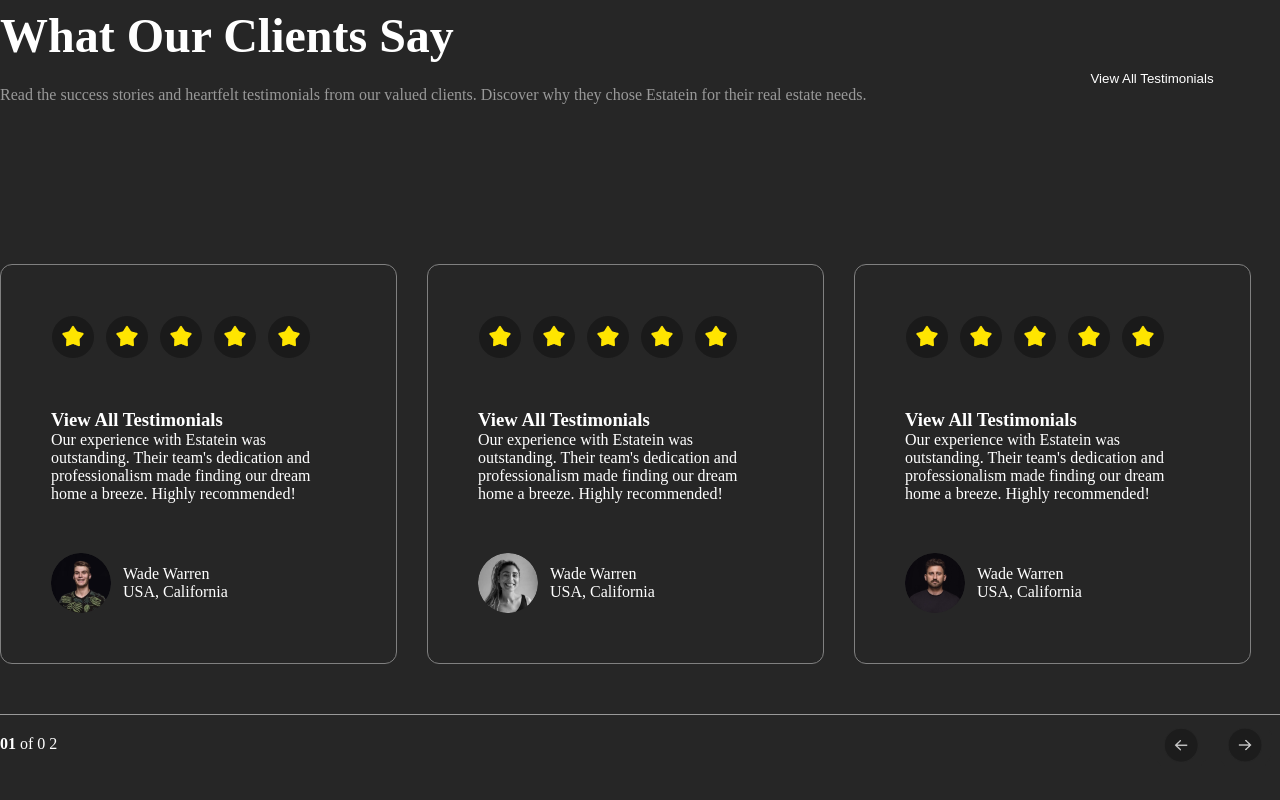
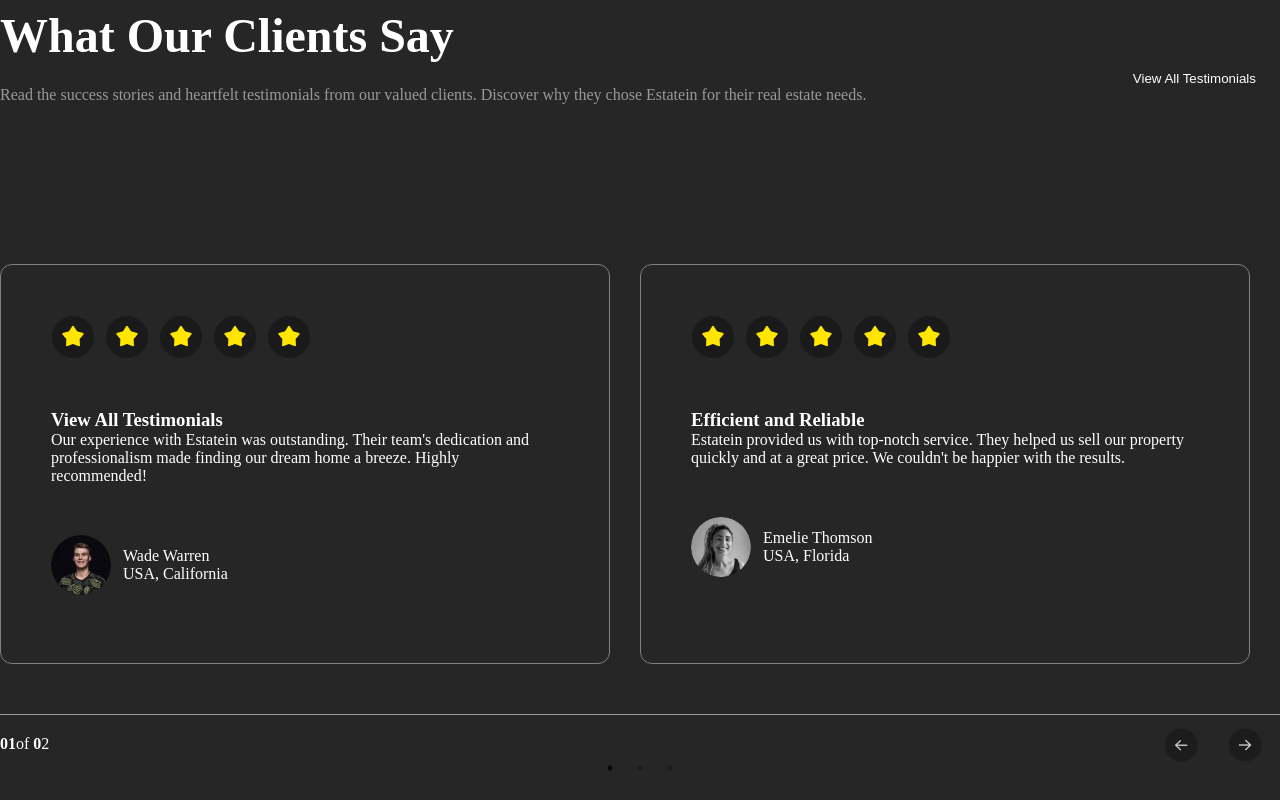
Before and after one commit to BrownEdgar/Estatein, a React (Vite) app: page / in a window 1280 px wide. Built offline with nearby package versions, Linux system fonts and the light colour scheme; a web font is replaced by a local one.

Commit message:
normal a arden

```diff
--- a/package.json
+++ b/package.json
@@ -4,7 +4,7 @@
   "version": "0.0.0",
   "type": "module",
   "scripts": {
-    "dev": "vite",
+    "dev": "node_modules/.bin/vite",
     "build": "vite build",
     "lint": "eslint . --ext js,jsx --report-unused-disable-directives --max-warnings 0",
     "preview": "vite preview"
@@ -27,6 +27,6 @@
     "eslint-plugin-react": "^7.34.1",
     "eslint-plugin-react-hooks": "^4.6.0",
     "eslint-plugin-react-refresh": "^0.4.6",
-    "vite": "^5.2.0"
+    "vite": "^5.2.11"
   }
 }
--- a/src/components/ClientSection.scss
+++ b/src/components/ClientSection.scss
@@ -8,24 +8,20 @@
   gap: 80px;
 }
 
-h1 {
-  font-weight: 600;
-}
+
 
 .desc {
   color: $grey-60;
 }
 
 .title-container {
-  display: flex;
-  justify-content: space-between;
   max-width: 1600px;
 }
 
 .title {
   display: flex;
   gap: 200px;
-
+  justify-content: space-between;
 }
 
 .counter {
--- a/src/components/MultipleItems.jsx
+++ b/src/components/MultipleItems.jsx
@@ -11,7 +11,26 @@ export default function MultipleItems() {
     infinite: true,
     speed: 500,
     slidesToShow: 3,
-    slidesToScroll: 3
+    slidesToScroll: 3,
+    responsive: [
+      {
+        breakpoint: 1424,
+        settings: {
+          slidesToShow: 2,
+          slidesToScroll: 2,
+          infinite: true,
+          dots: true
+        }
+      },
+      {
+        breakpoint: 997,
+        settings: {
+          slidesToShow: 1,
+          slidesToScroll: 1,
+          initialSlide: 1
+        }
+      }
+    ]
   };
 
   const [scrolledSlides, setScrolledSlides] = useState(1);
@@ -69,8 +88,8 @@ export default function MultipleItems() {
               <b>0{scrolledSlides}</b>
             ) : (
               <b>{scrolledSlides}</b>
-            )}{" "}
-            of 0{" "}
+            )}
+            of <b>0</b>
             <span>
               {Math.floor(users?.length / settings.slidesToShow)}
             </span>
--- a/src/components/MultipleItems.scss
+++ b/src/components/MultipleItems.scss
@@ -15,6 +15,7 @@
 .card {
   margin-right: 30px;
   display: flex;
+  min-height: 400px;
   flex-direction: column;
   gap: 50px;
   border: 1px solid gray;
--- a/src/features/Client-Section/client-sectionSlice.js
+++ b/src/features/Client-Section/client-sectionSlice.js
@@ -13,43 +13,43 @@ const clientSection = createSlice({
       },
       {
         id: 2,
-        heading: "View All Testimonials",
-        comment: "Our experience with Estatein was outstanding. Their team's dedication and professionalism made finding our dream home a breeze. Highly recommended!",
+        heading: "Efficient and Reliable",
+        comment: "Estatein provided us with top-notch service. They helped us sell our property quickly and at a great price. We couldn't be happier with the results.",
         image: "images/persons/person2.png",
-        nickName: "Wade Warren",
-        address: "USA, California"
+        nickName: "Emelie Thomson",
+        address: "USA, Florida"
       },
       {
         id: 3,
-        heading: "View All Testimonials",
-        comment: "Our experience with Estatein was outstanding. Their team's dedication and professionalism made finding our dream home a breeze. Highly recommended!",
+        heading: "Estatein exceeded our expectations",
+        comment: "Their attention to detail and commitment to customer satisfaction made the home-buying process smooth and stress-free. We couldn't be happier with our new home!",
         image: "images/persons/person3.png",
-        nickName: "Wade Warren",
-        address: "USA, California"
+        nickName: "Emily Thompson",
+        address: "Canada, Ontario"
       },
       {
         id: 4,
-        heading: "View All Testimonials",
-        comment: "Our experience with Estatein was outstanding. Their team's dedication and professionalism made finding our dream home a breeze. Highly recommended!",
+        heading: "We were blown away by the exceptional",
+        comment: "rom start to finish, their team went above and beyond to ensure that we found the perfect home for our family. Their expertise and dedication truly set them apart. Thank you, Estatein!",
         image: "images/persons/person4.jpeg",
-        nickName: "Wade Warren",
-        address: "USA, California"
+        nickName: "Michael Johnson",
+        address: "Australia, New South Wales"
       },
       {
         id: 5,
-        heading: "View All Testimonials",
-        comment: "Our experience with Estatein was outstanding. Their team's dedication and professionalism made finding our dream home a breeze. Highly recommended!",
+        heading: "Trusted Advisors",
+        comment: "The Estatein team guided us through the entire buying process. Their knowledge and commitment to our needs were impressive. Thank you for your support!",
         image: "images/persons/person5.jpeg",
-        nickName: "Wade Warren",
-        address: "USA, California"
+        nickName: "John Mans",
+        address: "USA, Nevada"
       },
       {
         id: 6,
-        heading: "View All Testimonials",
-        comment: "Our experience with Estatein was outstanding. Their team's dedication and professionalism made finding our dream home a breeze. Highly recommended!",
+        heading: "Estatein was the best decision",
+        comment: " Their knowledgeable and responsive team guided us every step of the way, making the process effortless. We are grateful for their professionalism and would highly recommend their services to anyone looking to buy or sell a home.",
         image: "images/persons/person6.jpeg",
-        nickName: "Wade Warren",
-        address: "USA, California"
+        nickName: "David Smith",
+        address: "United Kingdom, London"
       },
     ]
   ,
@@ -60,3 +60,10 @@ const clientSection = createSlice({
 })
 
 export default clientSection.reducer
+
+
+// 1. "Estatein exceeded our expectations with their unparalleled service. Their attention to detail and commitment to customer satisfaction made the home-buying process smooth and stress-free. We couldn't be happier with our new home! - Emily and James Thompson, Canada, Ontario"
+
+// 2. "We were blown away by the exceptional service provided by Estatein. From start to finish, their team went above and beyond to ensure that we found the perfect home for our family. Their expertise and dedication truly set them apart. Thank you, Estatein! - Sarah and Michael Johnson, Australia, New South Wales"
+
+// 3. "Choosing Estatein was the best decision we made in our home search journey. Their knowledgeable and responsive team guided us every step of the way, making the process effortless. We are grateful for their professionalism and would highly recommend their services to anyone looking to buy or sell a home. - Anna and David Smith, United Kingdom, London"
--- a/src/sass/_global.scss
+++ b/src/sass/_global.scss
@@ -28,7 +28,7 @@ body {
 h1 {
   font-family: "Urbanist";
   font-size: 48px;
-  font-weight: 600;
+  font-weight: 800;
   line-height: 72px;
   text-align: left;
   color: $main-text-color;
```
Also changed, not shown: 1 other file (tests, documents, lock files or other folders).
